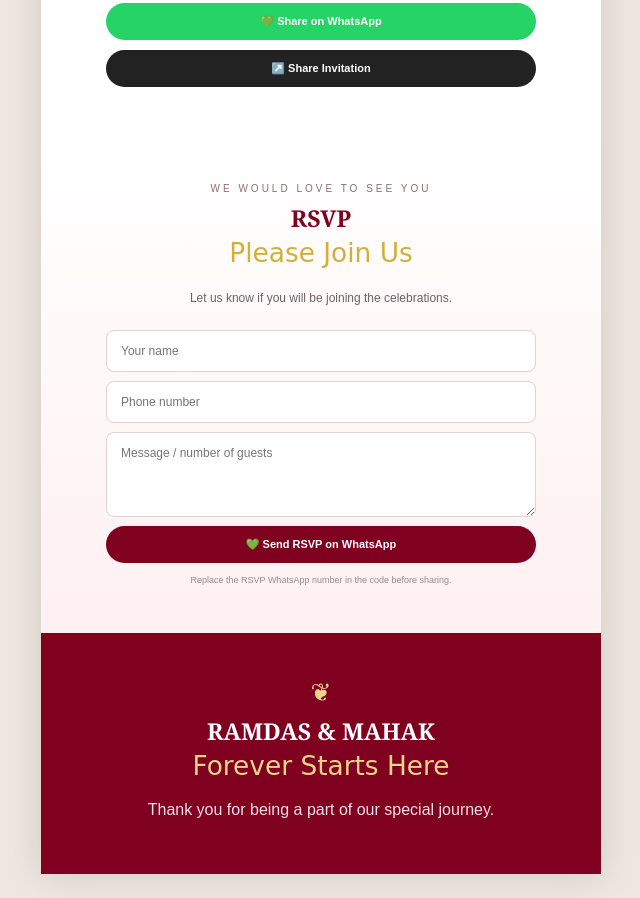
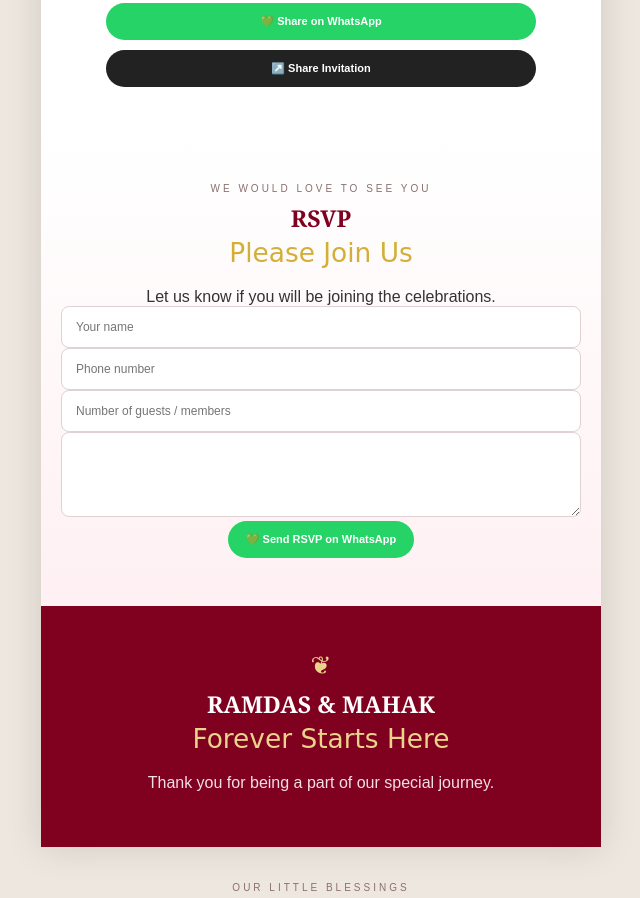
Before and after one commit to krishsainiji22-code/Ramdas-mahak-wedding-, a plain HTML site: page index.html in a window 1280 px wide. Shown: the part 2568-3466 px from the top of the page, without its empty margins (319-959 px from the left). Drawn offline with Linux system fonts and the light colour scheme.

Commit message:
Revamp RSVP section with improved form and styling

```diff
--- a/index.html
+++ b/index.html
@@ -615,28 +615,48 @@ textarea{min-height:85px;resize:vertical}
   </section>
 
   <!-- RSVP -->
-  <section class="block rsvp-section">
-    <div class="kicker">We would love to see you</div>
+<!-- RSVP SECTION -->
+<section class="block rsvp-section">
+    <div class="kicker">We Would Love To See You</div>
     <h2 class="section-title">RSVP</h2>
     <div class="section-subtitle">Please Join Us</div>
 
-    <p class="description">
-      Let us know if you will be joining the celebrations.
-    </p>
+    <p>Let us know if you will be joining the celebrations.</p>
 
-    <form class="rsvp-form" onsubmit="sendRSVP(event)">
-      <input id="guestName" required placeholder="Your name">
-      <input id="guestPhone" placeholder="Phone number">
-      <textarea id="guestMessage" placeholder="Message / number of guests"></textarea>
-      <button class="btn btn-gold" type="submit">
-        💚 Send RSVP on WhatsApp
-      </button>
+    <form id="rsvpForm" onsubmit="sendRSVP(event)">
+
+        <input
+            type="text"
+            id="guestName"
+            placeholder="Your name"
+            required>
+
+        <input
+            type="tel"
+            id="guestPhone"
+            placeholder="Phone number"
+            required>
+
+        <input
+            type="number"
+            id="guestCount"
+            placeholder="Number of guests / members"
+            min="1"
+            required>
+
+        <textarea
+            id="guestMessage"
+            placeholder="Additional message (optional)">
+        </textarea>
+
+        <button type="submit" class="btn btn-whatsapp">
+            💚 Send RSVP on WhatsApp
+        </button>
+
     </form>
+</section>
 
-    <div class="note">
-      Replace the RSVP WhatsApp number in the code before sharing.
-    </div>
-  </section>
+
 
   <!-- FOOTER -->
   <footer class="footer">
@@ -860,6 +880,38 @@ function sendRSVP(e){
     "noopener"
   );
 }
+  function sendRSVP(event) {
+    event.preventDefault();
+
+    const name = document.getElementById("guestName").value.trim();
+    const phone = document.getElementById("guestPhone").value.trim();
+    const guests = document.getElementById("guestCount").value;
+    const message = document.getElementById("guestMessage").value.trim();
+
+    if (!name || !phone || !guests || Number(guests) < 1) {
+        alert("Please fill in all required details.");
+        return;
+    }
+
+    const whatsappMessage =
+`Hello Ramdas and Mahak!
+
+I would like to RSVP for your wedding.
+
+Name: ${name}
+Phone Number: ${phone}
+Number of Guests: ${guests}
+Additional Message: ${message || "None"}
+
+Congratulations to both of you!`;
+
+    const whatsappURL =
+        "https://wa.me/?text=" +
+        encodeURIComponent(whatsappMessage);
+
+    window.open(whatsappURL, "_blank");
+}
+
 </script>
 
   <!-- Little Stars of the Family -->
@@ -885,5 +937,7 @@ function sendRSVP(e){
         With love and blessings ❤️
     </p>
 </section>
+
+
 </body>
 </html>
```
